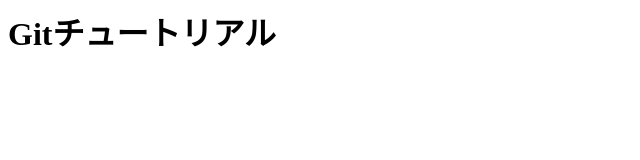
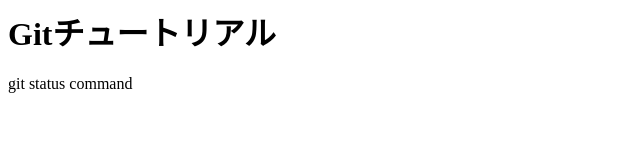
Before and after one commit to Shohei0813/git_tutorial, a plain HTML site: page index.html in a window 1280 px wide. Shown: the whole page, without its empty margins (0-640 px from the left). Drawn offline with Linux system fonts and the light colour scheme.

Commit message:
git status command adde

```diff
--- a/index.html
+++ b/index.html
@@ -1 +1,2 @@
 <h1>Gitチュートリアル</h1>
+<p>git status command</p>
```
